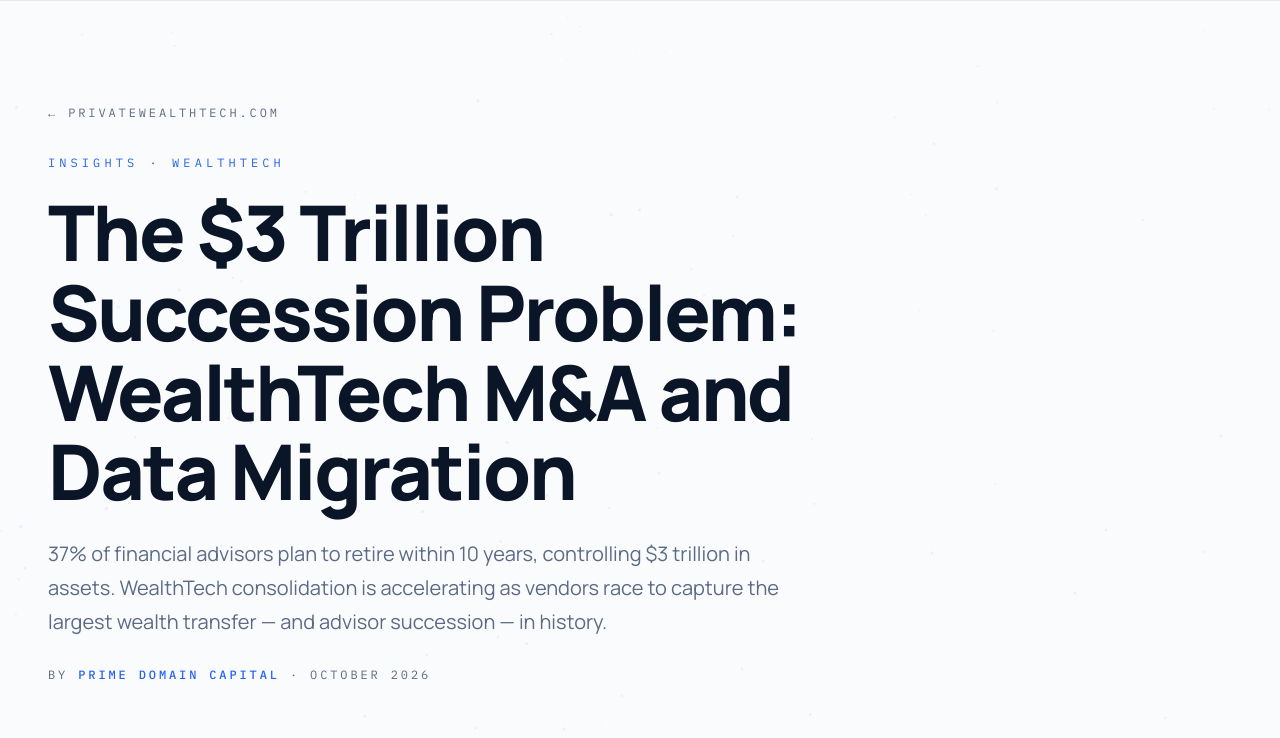
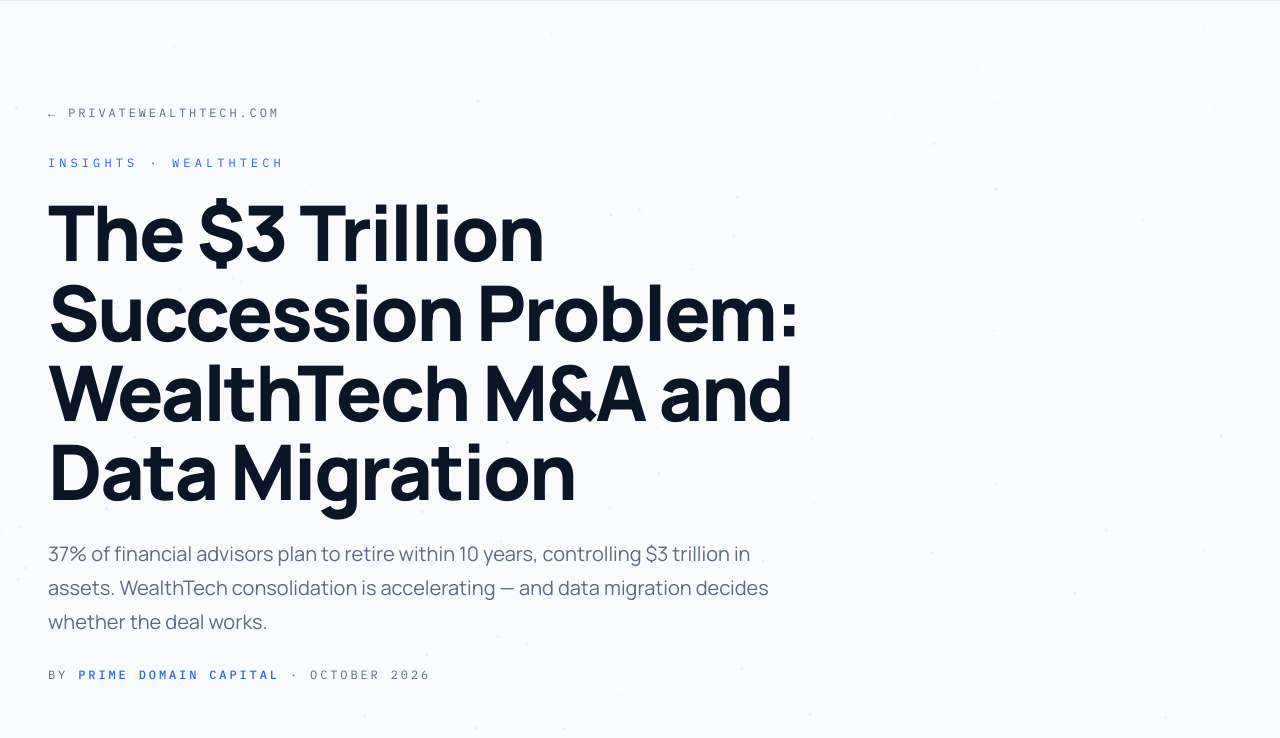
Before and after one commit to primedomaincapital/privatewealthtech, a plain HTML site: page insights/article4.html in a window 1280 px wide. Shown: the part 62-800 px from the top of the page. Drawn offline with Linux system fonts and the light colour scheme.

Commit message:
SEO: align deck paragraphs with new descriptions — privatewealthtech.com article2 + article4

```diff
--- a/insights/article4.html
+++ b/insights/article4.html
@@ -65,7 +65,7 @@ footer a{color:var(--blue);text-decoration:none;font-weight:600}
   <a class="back-link reveal" href="../index.html">← privatewealthtech.com</a>
   <div class="kicker reveal">Insights · WealthTech</div>
   <h1 class="reveal">The $3 Trillion Succession Problem: WealthTech M&amp;A and Data Migration</h1>
-  <p class="deck reveal">37% of financial advisors plan to retire within 10 years, controlling $3 trillion in assets. WealthTech consolidation is accelerating as vendors race to capture the largest wealth transfer — and advisor succession — in history.</p>
+  <p class="deck reveal">37% of financial advisors plan to retire within 10 years, controlling $3 trillion in assets. WealthTech consolidation is accelerating — and data migration decides whether the deal works.</p>
   <div class="byline reveal">By <b>Prime Domain Capital</b> · October 2026</div>
 </header>
 <div class="band reveal"><img src="../images/photo5.jpg" alt="City skyline at night"></div>
```
Also changed, not shown: insights/article2.html (+1 -1 lines).
